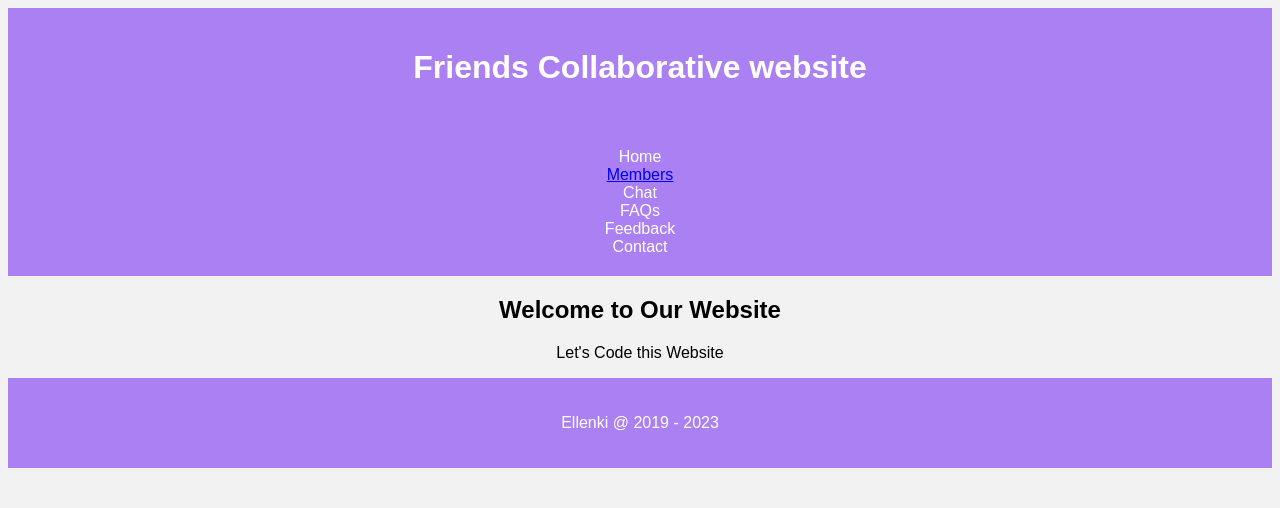
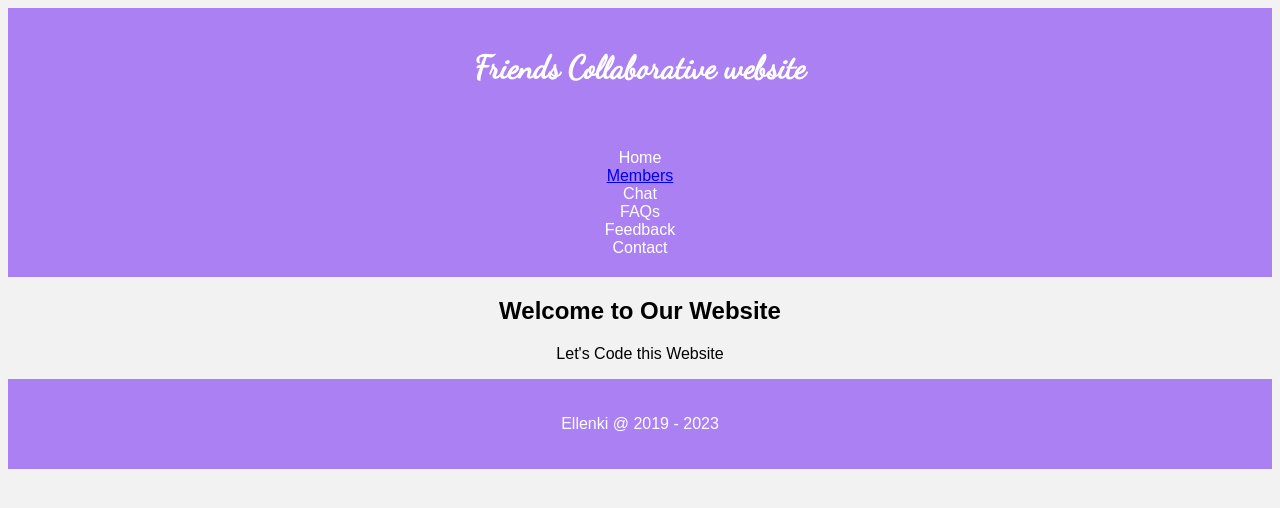
Before and after one commit to sidduganeshsid/TecTechyConnect, a plain HTML site: page index.html in a window 1280 px wide. Drawn offline with Linux system fonts and the light colour scheme.

Commit message:
"portfolio of Rk, SiD"

```diff
--- a/index.html
+++ b/index.html
@@ -6,6 +6,14 @@
     <meta name="viewport" content="width=device-width, initial-scale=1.0">
     <link rel="stylesheet" href="styles.css">
     <title>Friends</title>
+    <!--links-->
+    <link rel="preconnect" href="https://fonts.googleapis.com">
+<link rel="preconnect" href="https://fonts.gstatic.com" crossorigin>
+<link href="https://fonts.googleapis.com/css2?family=Lobster&display=swap" rel="stylesheet">
+
+<link rel="preconnect" href="https://fonts.googleapis.com">
+<link rel="preconnect" href="https://fonts.gstatic.com" crossorigin>
+<link href="https://fonts.googleapis.com/css2?family=Dancing+Script&display=swap" rel="stylesheet">
 </head>
 <body>
   <header>
--- a/styles.css
+++ b/styles.css
@@ -4,7 +4,10 @@ header{
   padding: 20px;
   text-align: center;
 }
-
+h1{
+/*  font-family: 'Lobster', cursive; */
+  font-family: 'Dancing Script', cursive;
+}
 body{
   font-family: Arial, Helvetica, sans-serif;
   background-color: #f2f2f2;
```
Also changed, not shown: members.html (+2 -2 lines).
